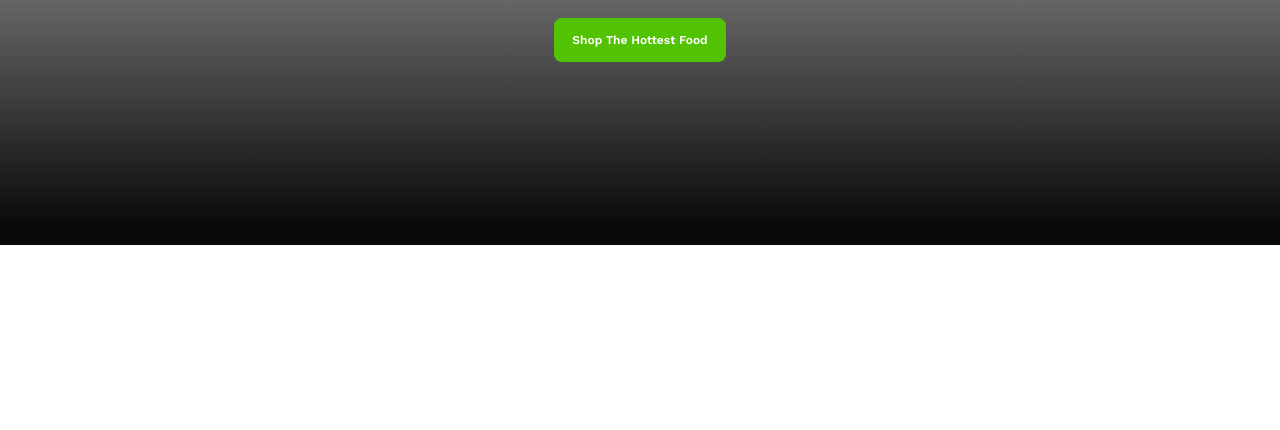
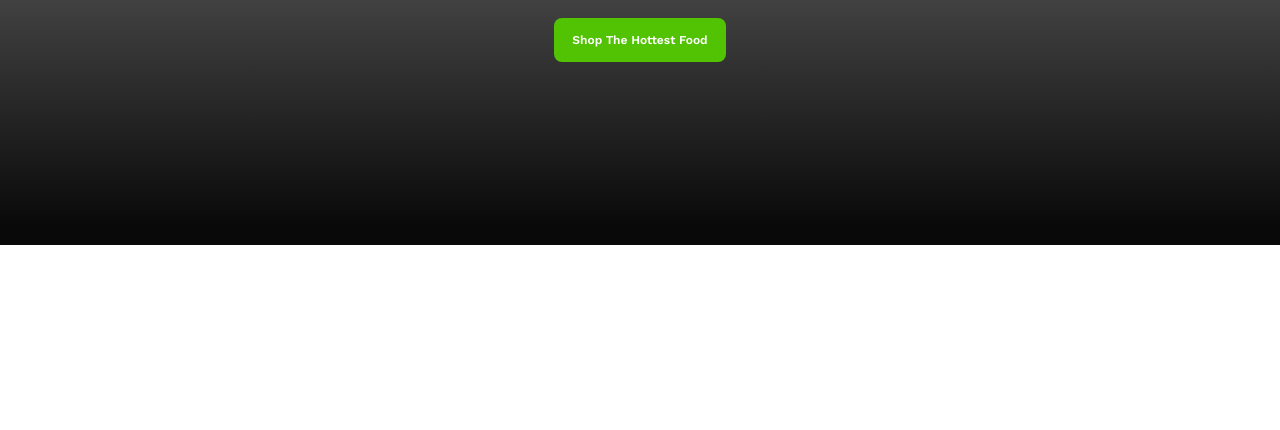
Before and after one commit to KhandokarSahaf/good-food-website, a plain HTML site: page index.html in a window 1280 px wide. Shown: the part 370-800 px from the top of the page. Drawn offline with nearby package versions, Linux system fonts and the light colour scheme; the site is published under a folder, as on GitHub Pages, so addresses that start at the root find nothing.

Commit message:
Background Image fixing

```diff
--- a/style/style.css
+++ b/style/style.css
@@ -31,7 +31,7 @@
       rgb(9, 9, 9) 2.884%,
       rgba(16, 16, 16, 0) 101.034%
     ),
-    url("/assets/hero-bg.png");
+    url("../assets/hero-bg.png");
   background-repeat: no-repeat;
   background-size: cover;
   background-position: center;
```
